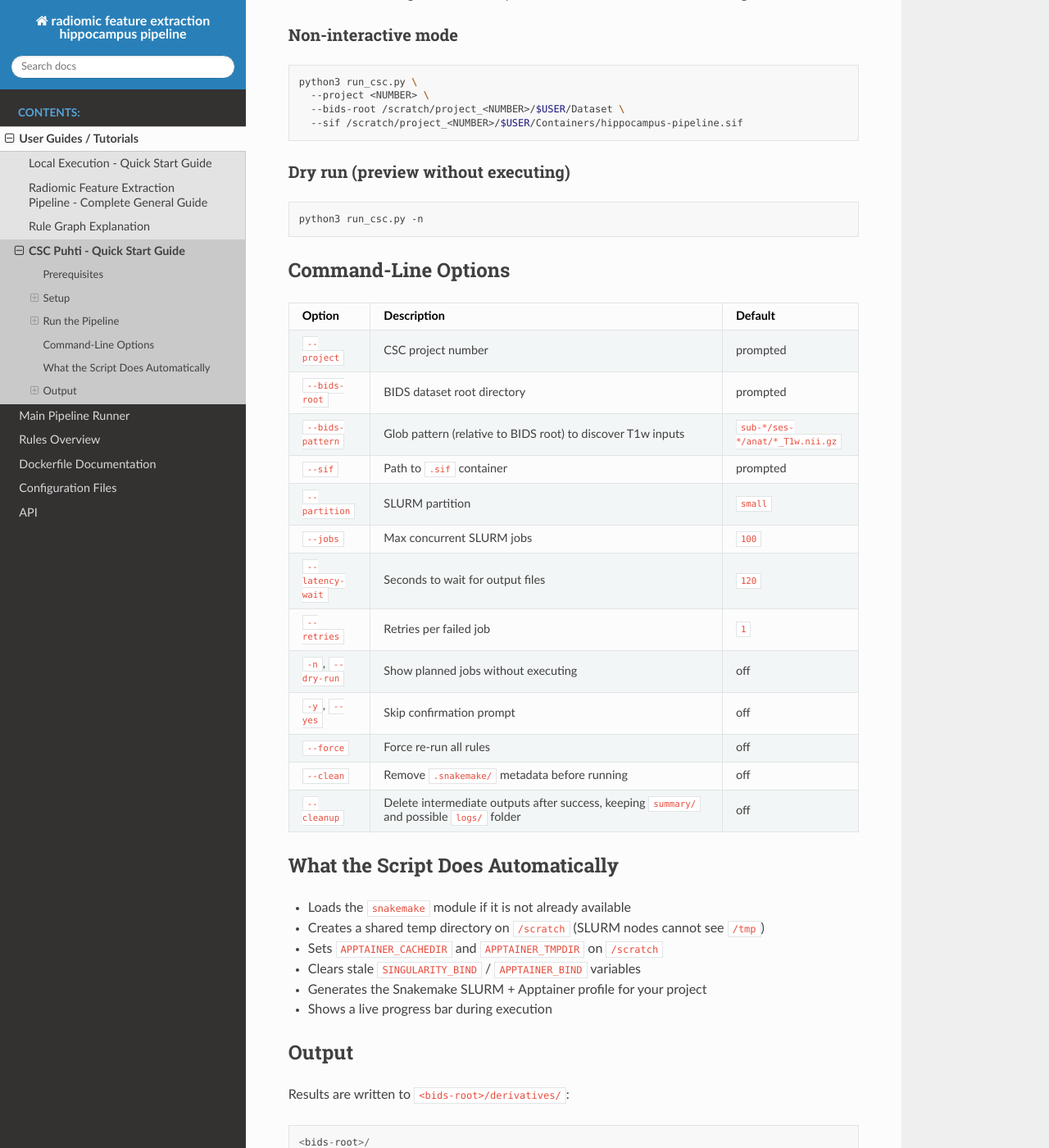
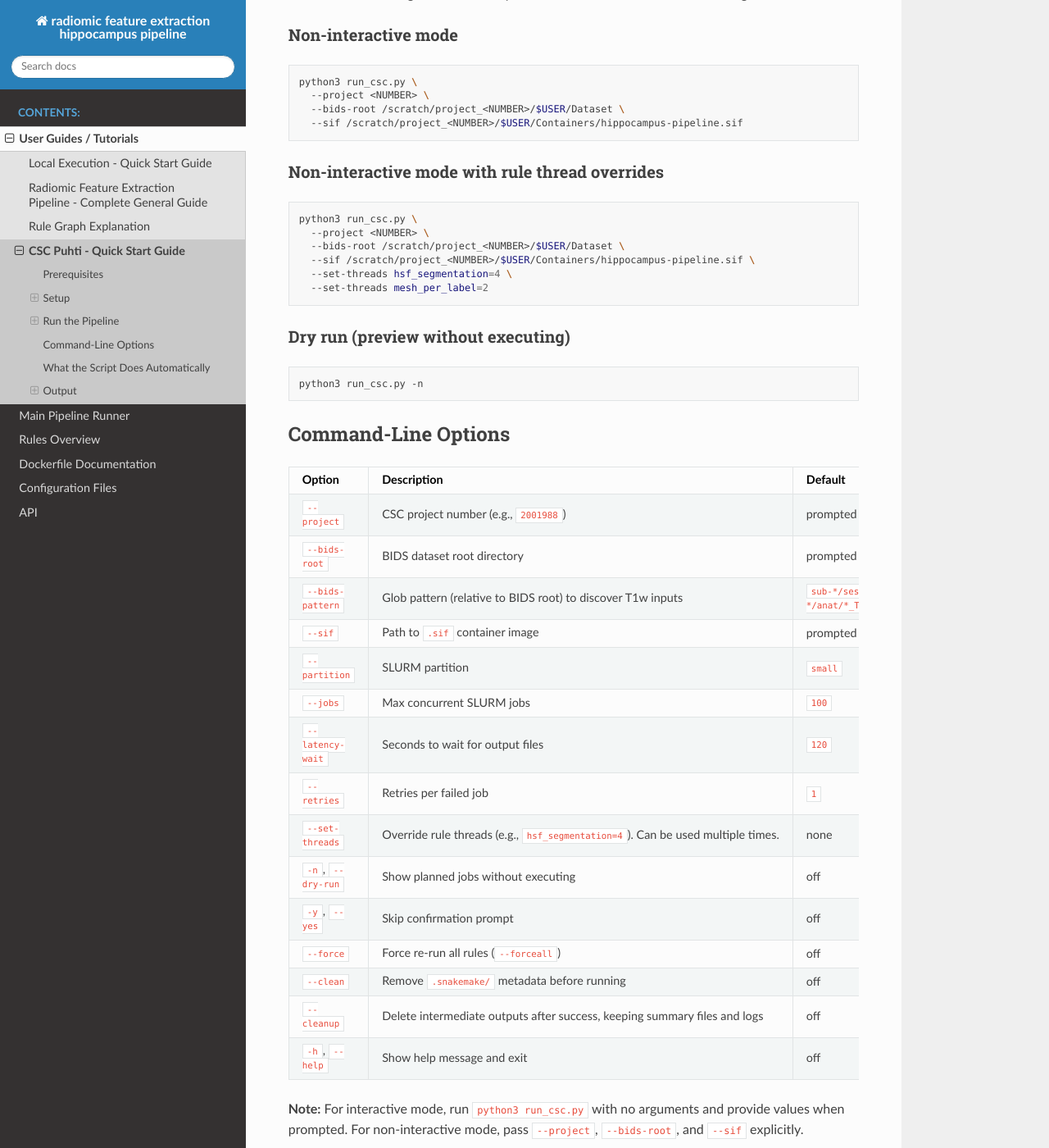
Before and after one commit to Fei-Linnea/Capstone-Projekti, a Sphinx documentation site: the page built from docs/source/guides/csc_user_guide.md, in a window 1280 px wide and 1400 px high, scrolled down 1522 px. Shown: the whole window at 82% size. Built offline with Sphinx 7.4.7 and the Read the Docs theme 3.1.0, drawn with Linux system fonts in a browser that asks for light colours; pages that are not in the unit, such as notebooks, are missing from menus.

Commit message:
Add same csc guide modifications to tech doc folder

````diff
--- a/docs/source/guides/csc_user_guide.md
+++ b/docs/source/guides/csc_user_guide.md
@@ -67,6 +67,17 @@ python3 run_csc.py \
   --sif /scratch/project_<NUMBER>/$USER/Containers/hippocampus-pipeline.sif
 ```
 
+### Non-interactive mode with rule thread overrides
+
+```bash
+python3 run_csc.py \
+  --project <NUMBER> \
+  --bids-root /scratch/project_<NUMBER>/$USER/Dataset \
+  --sif /scratch/project_<NUMBER>/$USER/Containers/hippocampus-pipeline.sif \
+  --set-threads hsf_segmentation=4 \
+  --set-threads mesh_per_label=2
+```
+
 ### Dry run (preview without executing)
 
 ```bash
@@ -75,21 +86,25 @@ python3 run_csc.py -n
 
 ## Command-Line Options
 
-| Option | Description | Default |
-|--------|-------------|---------|
-| `--project` | CSC project number | prompted |
-| `--bids-root` | BIDS dataset root directory | prompted |
-| `--bids-pattern` | Glob pattern (relative to BIDS root) to discover T1w inputs | `sub-*/ses-*/anat/*_T1w.nii.gz` |
-| `--sif` | Path to `.sif` container | prompted |
-| `--partition` | SLURM partition | `small` |
-| `--jobs` | Max concurrent SLURM jobs | `100` |
-| `--latency-wait` | Seconds to wait for output files | `120` |
-| `--retries` | Retries per failed job | `1` |
-| `-n`, `--dry-run` | Show planned jobs without executing | off |
-| `-y`, `--yes` | Skip confirmation prompt | off |
-| `--force` | Force re-run all rules | off |
-| `--clean` | Remove `.snakemake/` metadata before running | off |
-| `--cleanup` | Delete intermediate outputs after success, keeping `summary/` and possible `logs/` folder | off |
+| Option | Description | Default | Required |
+|--------|-------------|---------|----------|
+| `--project` | CSC project number (e.g., `2001988`) | prompted | No |
+| `--bids-root` | BIDS dataset root directory | prompted | No |
+| `--bids-pattern` | Glob pattern (relative to BIDS root) to discover T1w inputs | `sub-*/ses-*/anat/*_T1w.nii.gz` | No |
+| `--sif` | Path to `.sif` container image | prompted | No |
+| `--partition` | SLURM partition | `small` | No |
+| `--jobs` | Max concurrent SLURM jobs | `100` | No |
+| `--latency-wait` | Seconds to wait for output files | `120` | No |
+| `--retries` | Retries per failed job | `1` | No |
+| `--set-threads` | Override rule threads (e.g., `hsf_segmentation=4`). Can be used multiple times. | none | No |
+| `-n`, `--dry-run` | Show planned jobs without executing | off | No |
+| `-y`, `--yes` | Skip confirmation prompt | off | No |
+| `--force` | Force re-run all rules (`--forceall`) | off | No |
+| `--clean` | Remove `.snakemake/` metadata before running | off | No |
+| `--cleanup` | Delete intermediate outputs after success, keeping summary files and logs | off | No |
+| `-h`, `--help` | Show help message and exit | off | No |
+
+**Note:** For interactive mode, run `python3 run_csc.py` with no arguments and provide values when prompted. For non-interactive mode, pass `--project`, `--bids-root`, and `--sif` explicitly.
 
 ## What the Script Does Automatically
 
````
Also changed, not shown: other parts of docs/source/guides/csc_user_guide.md (+2 -2 lines), docs/source/guides/csc_cluster_pipeline.md (+21 -11 lines).
